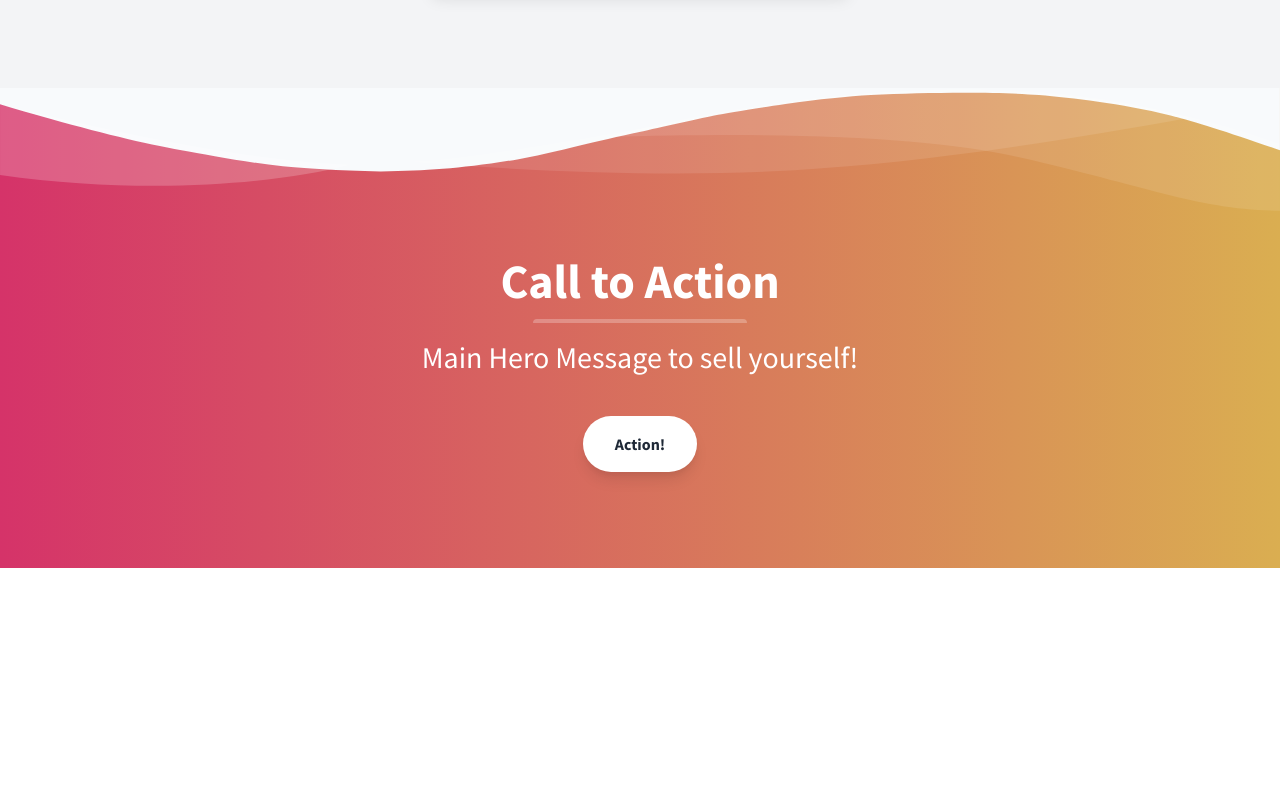
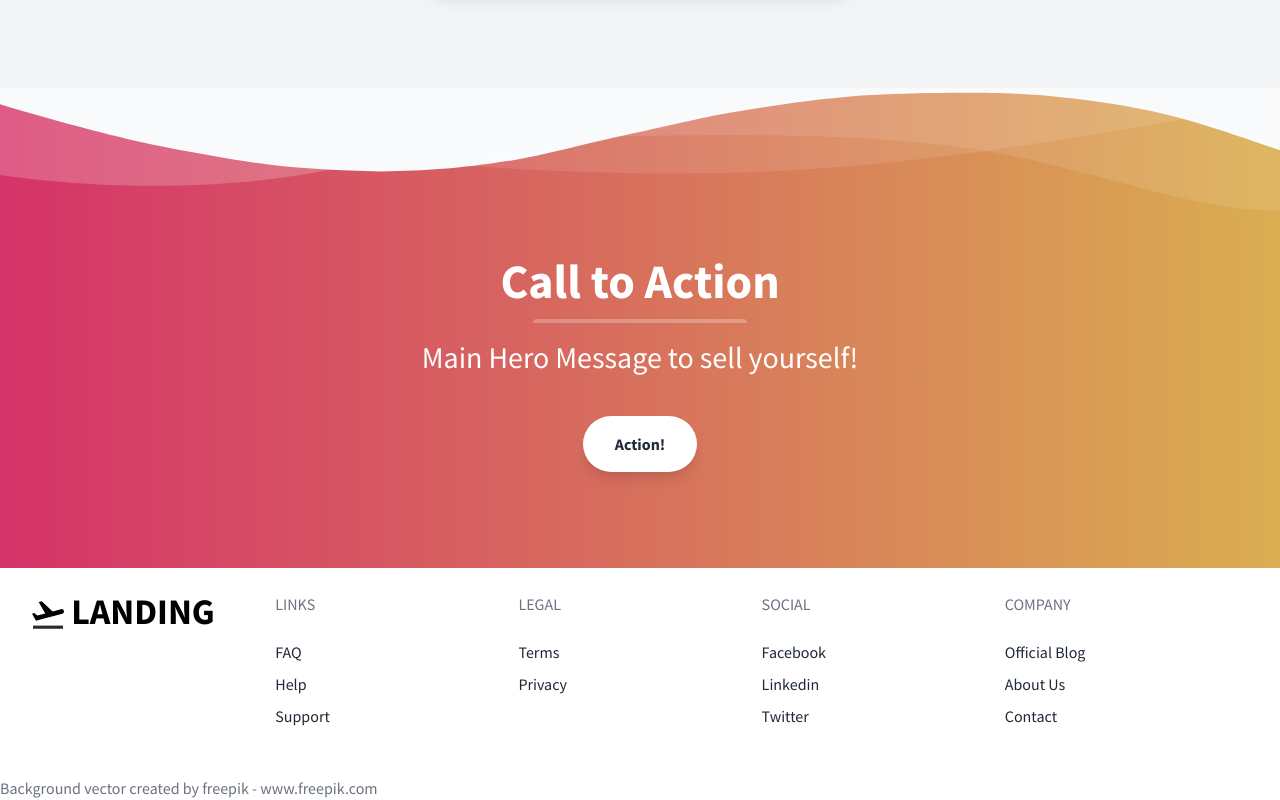
Before and after one commit to mnhsaki/tailwind, a website: page landing_page.html in a window 1280 px wide. Shown: the part 2678-3478 px from the top of the page. Before the commit the page ends 3246 px from the top, so only its background shows below. Drawn offline with nearby package versions, Linux system fonts and the light colour scheme.

Commit message:
footer section add.

```diff
--- a/landing_page.html
+++ b/landing_page.html
@@ -936,7 +936,141 @@
       </button>
     </section>
     <!--Footer-->
-
+    <footer class="bg-white">
+      <div class="container mx-auto px-8">
+        <div class="w-full flex flex-col md:flex-row py-6">
+          <div class="flex-1 mb-6 text-black">
+            <a
+              class="text-orange-600 no-underline hover:no-underline font-bold text-2xl lg:text-4xl"
+              href="#"
+            >
+              <!--Icon from: http://www.potlabicons.com/ -->
+              <svg
+                class="h-8 fill-current inline"
+                xmlns="http://www.w3.org/2000/svg"
+                viewBox="0 0 512.005 512.005"
+              >
+                <rect
+                  fill="#2a2a31"
+                  x="16.539"
+                  y="425.626"
+                  width="479.767"
+                  height="50.502"
+                  transform="matrix(1,0,0,1,0,0)"
+                />
+                <path
+                  class="plane-take-off"
+                  d=" M 510.7 189.151 C 505.271 168.95 484.565 156.956 464.365 162.385 L 330.156 198.367 L 155.924 35.878 L 107.19 49.008 L 211.729 230.183 L 86.232 263.767 L 36.614 224.754 L 0 234.603 L 45.957 314.27 L 65.274 347.727 L 105.802 336.869 L 240.011 300.886 L 349.726 271.469 L 483.935 235.486 C 504.134 230.057 516.129 209.352 510.7 189.151 Z "
+                />
+              </svg>
+              LANDING
+            </a>
+          </div>
+          <div class="flex-1">
+            <p class="uppercase text-gray-500 md:mb-6">Links</p>
+            <ul class="list-reset mb-6">
+              <li class="mt-2 inline-block mr-2 md:block md:mr-0">
+                <a
+                  href="#"
+                  class="no-underline hover:underline text-gray-800 hover:text-orange-500"
+                  >FAQ</a
+                >
+              </li>
+              <li class="mt-2 inline-block mr-2 md:block md:mr-0">
+                <a
+                  href="#"
+                  class="no-underline hover:underline text-gray-800 hover:text-orange-500"
+                  >Help</a
+                >
+              </li>
+              <li class="mt-2 inline-block mr-2 md:block md:mr-0">
+                <a
+                  href="#"
+                  class="no-underline hover:underline text-gray-800 hover:text-orange-500"
+                  >Support</a
+                >
+              </li>
+            </ul>
+          </div>
+          <div class="flex-1">
+            <p class="uppercase text-gray-500 md:mb-6">Legal</p>
+            <ul class="list-reset mb-6">
+              <li class="mt-2 inline-block mr-2 md:block md:mr-0">
+                <a
+                  href="#"
+                  class="no-underline hover:underline text-gray-800 hover:text-orange-500"
+                  >Terms</a
+                >
+              </li>
+              <li class="mt-2 inline-block mr-2 md:block md:mr-0">
+                <a
+                  href="#"
+                  class="no-underline hover:underline text-gray-800 hover:text-orange-500"
+                  >Privacy</a
+                >
+              </li>
+            </ul>
+          </div>
+          <div class="flex-1">
+            <p class="uppercase text-gray-500 md:mb-6">Social</p>
+            <ul class="list-reset mb-6">
+              <li class="mt-2 inline-block mr-2 md:block md:mr-0">
+                <a
+                  href="#"
+                  class="no-underline hover:underline text-gray-800 hover:text-orange-500"
+                  >Facebook</a
+                >
+              </li>
+              <li class="mt-2 inline-block mr-2 md:block md:mr-0">
+                <a
+                  href="#"
+                  class="no-underline hover:underline text-gray-800 hover:text-orange-500"
+                  >Linkedin</a
+                >
+              </li>
+              <li class="mt-2 inline-block mr-2 md:block md:mr-0">
+                <a
+                  href="#"
+                  class="no-underline hover:underline text-gray-800 hover:text-orange-500"
+                  >Twitter</a
+                >
+              </li>
+            </ul>
+          </div>
+          <div class="flex-1">
+            <p class="uppercase text-gray-500 md:mb-6">Company</p>
+            <ul class="list-reset mb-6">
+              <li class="mt-2 inline-block mr-2 md:block md:mr-0">
+                <a
+                  href="#"
+                  class="no-underline hover:underline text-gray-800 hover:text-orange-500"
+                  >Official Blog</a
+                >
+              </li>
+              <li class="mt-2 inline-block mr-2 md:block md:mr-0">
+                <a
+                  href="#"
+                  class="no-underline hover:underline text-gray-800 hover:text-orange-500"
+                  >About Us</a
+                >
+              </li>
+              <li class="mt-2 inline-block mr-2 md:block md:mr-0">
+                <a
+                  href="#"
+                  class="no-underline hover:underline text-gray-800 hover:text-orange-500"
+                  >Contact</a
+                >
+              </li>
+            </ul>
+          </div>
+        </div>
+      </div>
+      <a
+        href="https://www.freepik.com/free-photos-vectors/background"
+        class="text-gray-500"
+        >Background vector created by freepik - www.freepik.com</a
+      >
+    </footer>
     <!-- jQuery if you need it
   <script src="https://cdnjs.cloudflare.com/ajax/libs/jquery/3.3.1/jquery.min.js"></script>
   -->
```
